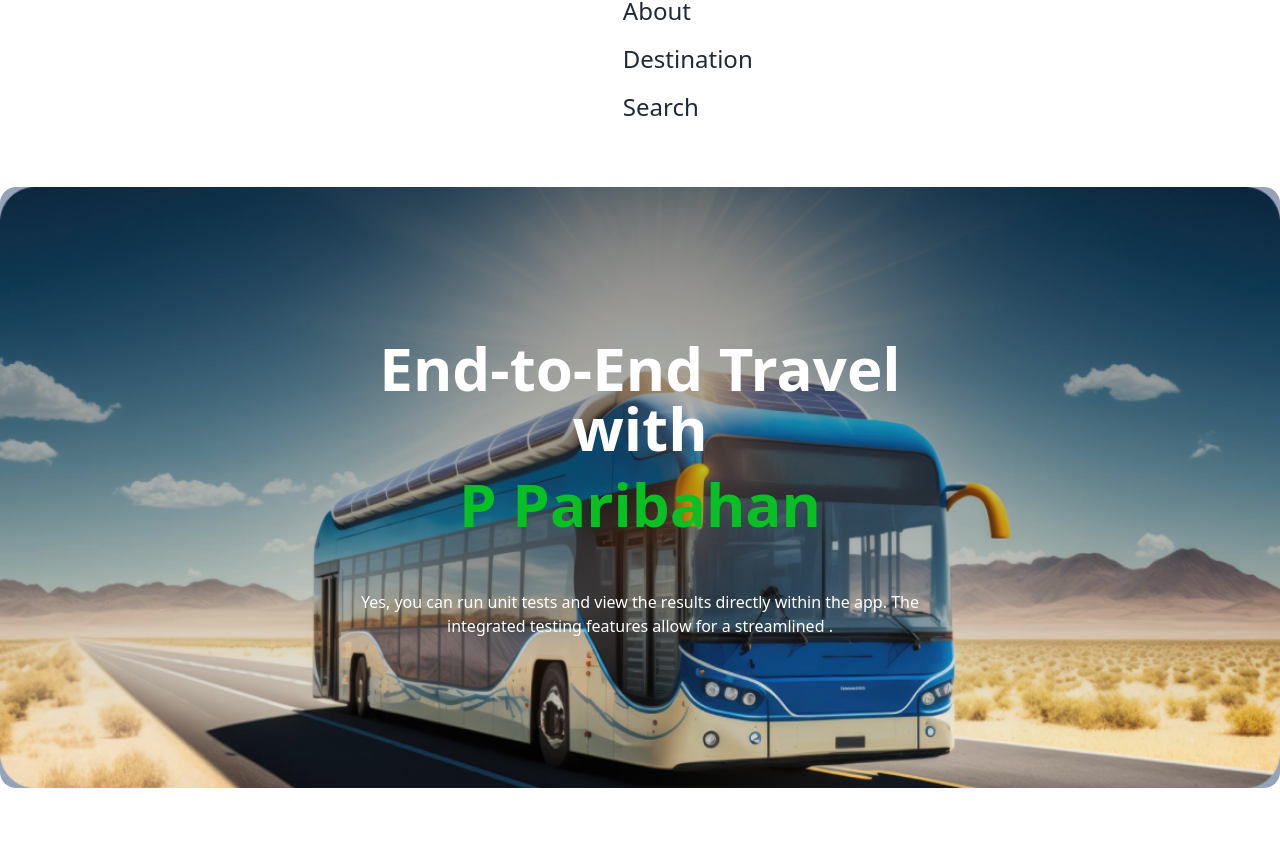
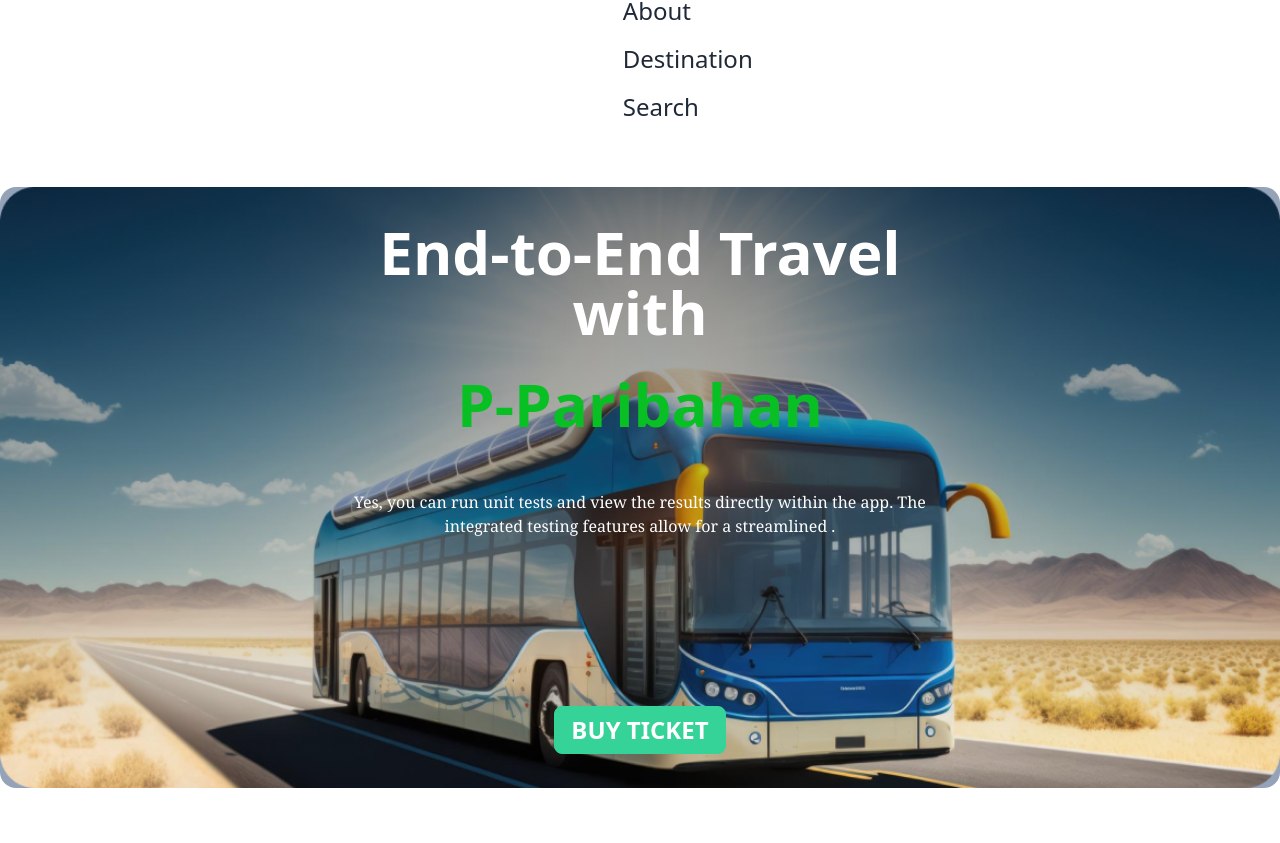
Before and after one commit to soheba/Smart-Ticket, a plain HTML site: page index.html in a window 1280 px wide. Shown: the part 109-952 px from the top of the page. Drawn offline with nearby package versions, Linux system fonts and the light colour scheme.

Commit message:
some changes done

```diff
--- a/index.html
+++ b/index.html
@@ -76,13 +76,21 @@
         <h2 class="text-6xl font-bold" style="color: white">
           End-to-End Travel with
         </h2>
-        <p class="text-6xl font-bold mt-4" style="color: rgb(8, 192, 36)">
-          P Paribahan
+        <p class="text-6xl font-bold mt-8" style="color: rgb(8, 192, 36)">
+          P-Paribahan
         </p>
-        <p class="text-1xl mt-14" style="color: rgb(254, 254, 254)">
+        <p class="text-1xl mt-14 font-serif" style="color: rgb(254, 254, 254)">
           Yes, you can run unit tests and view the results directly within the
           app. The integrated testing features allow for a streamlined .
         </p>
+        <div class="mt-10">
+          <button
+            class="btn btn-success text-2xl font-bold mt-32"
+            style="color: white"
+          >
+            Buy Ticket
+          </button>
+        </div>
       </div>
     </section>
 
@@ -105,7 +113,11 @@
           </button>
         </div>
         <div>
-          <img class="" src="images/Group 50.png" alt="" />
+          <img
+            class="bg-slate-200 rounded-lg"
+            src="images/Group 50.png"
+            alt=""
+          />
         </div>
       </section>
     </section>
```
